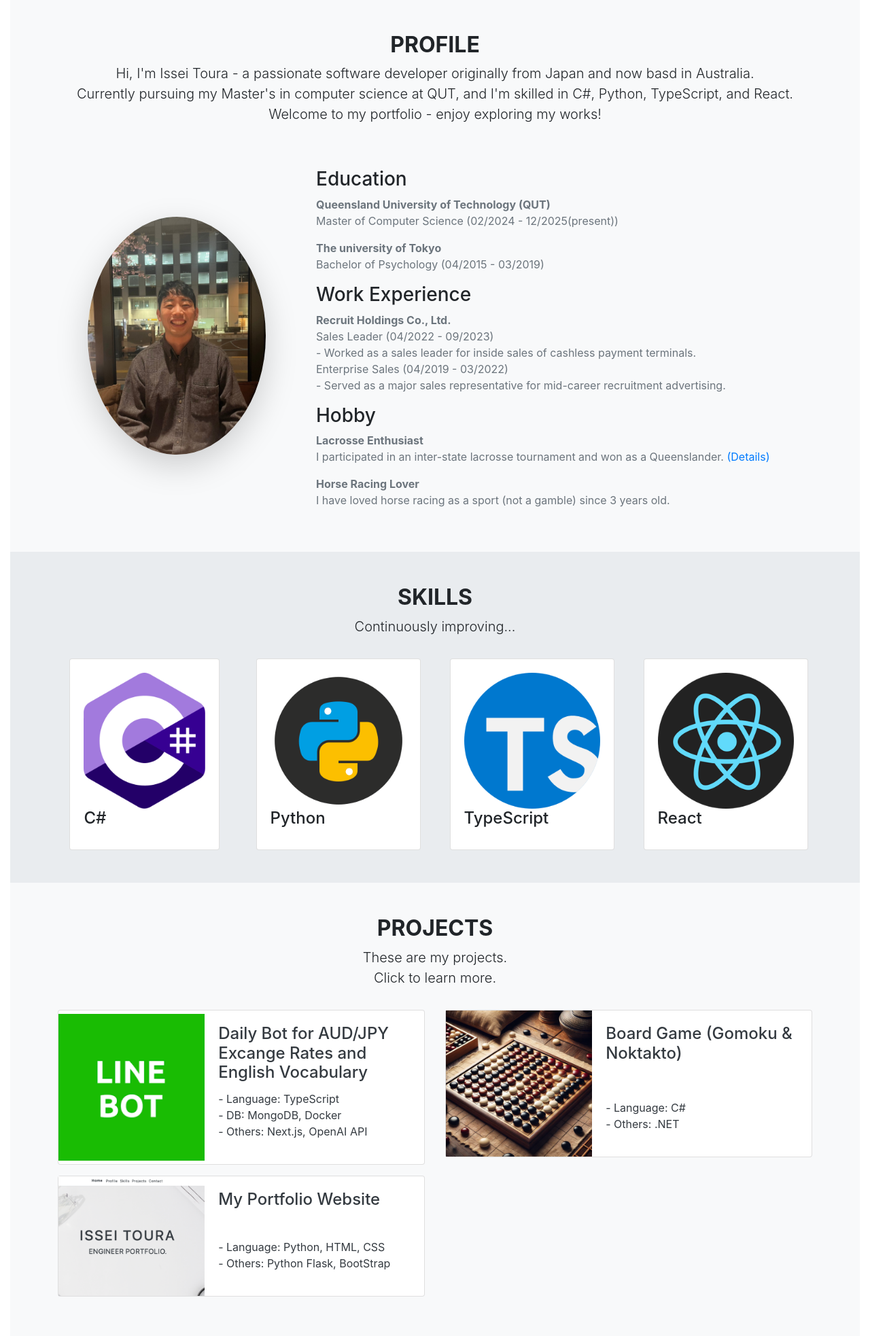
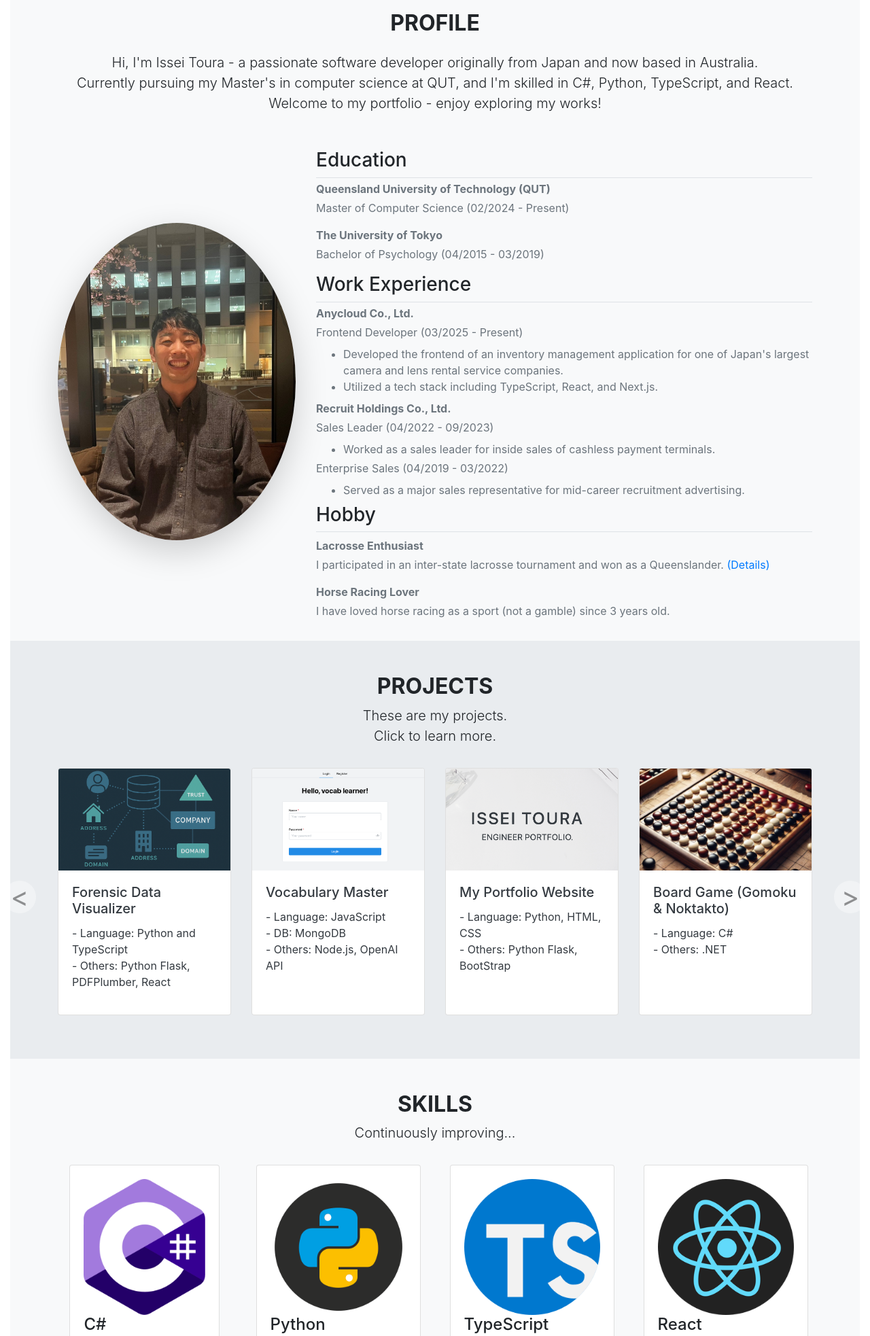
Before and after one commit to IsseiToura/MyPortfolioWebsite, a Flask app: page / in a window 1280 px wide. Shown: the part 710-2676 px from the top of the page at 68% size. Run offline with Flask 3, Linux system fonts and the light colour scheme; some libraries are stand-ins or nearby versions.

Commit message:
Correct some points 2025/06/19

```diff
--- a/isseipage/static/css/style.css
+++ b/isseipage/static/css/style.css
@@ -7,7 +7,7 @@
   text-decoration: underline;
 }
 
-.jumbotron{
+.jumbotron {
   height: 80vh;
   background-size: cover;
   background-position: center;
@@ -16,7 +16,6 @@
   justify-content: center;
   margin: 0;
 }
-
 
 @keyframes typing {
   from {
@@ -97,3 +96,49 @@
   filter: brightness(0.8);
   transform: scale(1.1);
 }
+
+/* カルーセル矢印をカードの外側にずらす */
+.custom-carousel-arrow {
+  position: absolute;
+  top: 50%;
+  transform: translateY(-50%);
+  font-size: 2.5rem;
+  color: #333;
+  background: rgba(255, 255, 255, 0.7);
+  border-radius: 50%;
+  width: 48px;
+  height: 48px;
+  display: flex;
+  align-items: center;
+  justify-content: center;
+  cursor: pointer;
+  z-index: 2;
+  user-select: none;
+  transition: background 0.2s;
+}
+.custom-carousel-arrow:hover {
+  background: #e9ecef;
+}
+#projectsCarousel .carousel-control-prev {
+  left: -80px;
+}
+#projectsCarousel .carousel-control-next {
+  right: -80px;
+}
+@media (max-width: 991.98px) {
+  #projectsCarousel .carousel-control-prev {
+    left: 0;
+    width: 32px;
+    font-size: 2rem;
+  }
+  #projectsCarousel .carousel-control-next {
+    right: 0;
+    width: 32px;
+    font-size: 2rem;
+  }
+  .custom-carousel-arrow {
+    width: 32px;
+    height: 32px;
+    font-size: 2rem;
+  }
+}
--- a/isseipage/templates/index.html
+++ b/isseipage/templates/index.html
@@ -1,8 +1,11 @@
-{% extends 'base.html' %}
-
-{% block head %}
-<div class="jumbotron jumbotron-fluid card card-image" style="background-image: url({{url_for('static', filename='images/background.jpg')}});">
-    <div class="text-dark text-center d-flex align-items-center justify-content-center text-container">
+{% extends 'base.html' %} {% block head %}
+<div
+  class="jumbotron jumbotron-fluid card card-image"
+  style="background-image: url({{url_for('static', filename='images/background.jpg')}});"
+>
+  <div
+    class="text-dark text-center d-flex align-items-center justify-content-center text-container"
+  >
     <div>
       <h1 class="typing-container fs-1 fs-md-2 fs-lg-4">
         <span class="typing-effect typing-issei">ISSEI TOURA</span>
@@ -13,61 +16,215 @@
     </div>
   </div>
 </div>
-{% endblock %}
-
-{% block main %}
-<section class="container-fluid py-5" style="background-color: #f8f9fa;">
+{% endblock %} {% block main %}
+<section class="container-fluid py-3" style="background-color: #f8f9fa">
   <div class="container">
-        <div class="row text-center mb-5">
+    <div class="row text-center mb-1">
       <div class="col">
-                <h2 class="font-weight-bold" id="profile_anchor">PROFILE</h2>
-                <p class="lead">Hi, I'm Issei Toura - a passionate software developer originally from Japan and now basd in Australia.
-                    <br>Currently pursuing my Master's in computer science at QUT, and I'm skilled in C#, Python, TypeScript, and React.
-                    <br>Welcome to my portfolio - enjoy exploring my works!
+        <h2 class="font-weight-bold mb-4" id="profile_anchor">PROFILE</h2>
+        <p class="lead mb-5">
+          Hi, I'm Issei Toura - a passionate software developer originally from
+          Japan and now based in Australia. <br />Currently pursuing my Master's
+          in computer science at QUT, and I'm skilled in C#, Python, TypeScript,
+          and React. <br />Welcome to my portfolio - enjoy exploring my works!
         </p>
       </div>
     </div>
 
     <div class="row">
-            <div class="col-12 col-lg-4 d-flex justify-content-center align-items-center mb-4">
-                <img src="{{url_for('static', filename='images/profile.jpg')}}" class="img-fluid rounded-circle shadow-lg w-75" alt="Profile Picture">
+      <div
+        class="col-12 col-lg-4 d-flex justify-content-center align-items-center mb-4"
+      >
+        <img
+          src="{{url_for('static', filename='images/profile.jpg')}}"
+          class="img-fluid rounded-circle shadow-lg w-100"
+          alt="Profile Picture"
+        />
       </div>
       <div class="col-12 col-lg-8">
-                <h3>Education</h3>
-                <p class="text-muted">
-                    <strong>Queensland University of Technology (QUT)</strong><br>
-                    Master of Computer Science (02/2024 - 12/2025(present))
+        <!-- Education Section -->
+        <div class="mb-2">
+          <h3 class="border-bottom pb-2 mb-1">
+            <i class="fas fa-graduation-cap me-2"></i>Education
+          </h3>
+          <div class="ps-3">
+            <div class="mb-3">
+              <p class="text-muted mb-1">
+                <strong>Queensland University of Technology (QUT)</strong>
               </p>
-                <p class="text-muted">
-                    <strong>The university of Tokyo</strong><br>
+              <p class="text-muted mb-0">
+                Master of Computer Science (02/2024 - Present)
+              </p>
+            </div>
+            <div class="mb-3">
+              <p class="text-muted mb-1">
+                <strong>The University of Tokyo</strong>
+              </p>
+              <p class="text-muted mb-0">
                 Bachelor of Psychology (04/2015 - 03/2019)
               </p>
+            </div>
+          </div>
+        </div>
 
-                <h3>Work Experience</h3>
-                <p class="text-muted">
-                    <strong>Recruit Holdings Co., Ltd.</strong><br>
-                    Sales Leader (04/2022 - 09/2023)<br>
-                    - Worked as a sales leader for inside sales of cashless payment terminals.<br>
-                    Enterprise Sales (04/2019 - 03/2022)<br>
-                    - Served as a major sales representative for mid-career recruitment advertising.<br>
+        <!-- Work Experience Section -->
+        <div class="mb-2">
+          <h3 class="border-bottom pb-2 mb-1">
+            <i class="fas fa-briefcase me-2"></i>Work Experience
+          </h3>
+          <div class="ps-3">
+            <div class="mb-2">
+              <p class="text-muted mb-1">
+                <strong>Anycloud Co., Ltd.</strong>
               </p>
+              <p class="text-muted mb-2">
+                Frontend Developer (03/2025 - Present)
+              </p>
+              <ul class="text-muted mb-0">
+                <li>
+                  Developed the frontend of an inventory management application
+                  for one of Japan's largest camera and lens rental service
+                  companies.
+                </li>
+                <li>
+                  Utilized a tech stack including TypeScript, React, and
+                  Next.js.
+                </li>
+              </ul>
+            </div>
+            <div class="mb-1">
+              <p class="text-muted mb-1">
+                <strong>Recruit Holdings Co., Ltd.</strong>
+              </p>
+              <p class="text-muted mb-2">Sales Leader (04/2022 - 09/2023)</p>
+              <ul class="text-muted mb-1">
+                <li>
+                  Worked as a sales leader for inside sales of cashless payment
+                  terminals.
+                </li>
+              </ul>
+              <p class="text-muted mb-2">
+                Enterprise Sales (04/2019 - 03/2022)
+              </p>
+              <ul class="text-muted mb-0">
+                <li>
+                  Served as a major sales representative for mid-career
+                  recruitment advertising.
+                </li>
+              </ul>
+            </div>
+          </div>
+        </div>
 
-                <h3>Hobby</h3>
-                <p class="text-muted">
-                    <strong>Lacrosse Enthusiast</strong><br>
-                    I participated in an inter-state lacrosse tournament and won as a Queenslander.
-                    <a href="https://www.instagram.com/p/DBpzB6LTq16/?utm_source=ig_web_copy_link&igsh=MzRlODBiNWFlZA==" target="_blank">(Details)</a>
+        <!-- Hobby Section -->
+        <div>
+          <h3 class="border-bottom pb-2 mb-2">
+            <i class="fas fa-heart me-2"></i>Hobby
+          </h3>
+          <div class="ps-3">
+            <div class="mb-3">
+              <p class="text-muted mb-1">
+                <strong>Lacrosse Enthusiast</strong>
               </p>
-                <p class="text-muted">
-                    <strong>Horse Racing Lover</strong><br>
-                    I have loved horse racing as a sport (not a gamble) since 3 years old.
+              <p class="text-muted mb-0">
+                I participated in an inter-state lacrosse tournament and won as
+                a Queenslander.
+                <a
+                  href="https://www.instagram.com/p/DBpzB6LTq16/?utm_source=ig_web_copy_link&igsh=MzRlODBiNWFlZA=="
+                  target="_blank"
+                  class="text-decoration-none"
+                  >(Details)</a
+                >
               </p>
+            </div>
+            <div class="mb-3">
+              <p class="text-muted mb-1">
+                <strong>Horse Racing Lover</strong>
+              </p>
+              <p class="text-muted mb-0">
+                I have loved horse racing as a sport (not a gamble) since 3
+                years old.
+              </p>
+            </div>
+          </div>
+        </div>
       </div>
     </div>
   </div>
 </section>
 
-<section class="container-fluid py-5" style="background-color: #e9ecef;">
+<section class="container-fluid py-5" style="background-color: #e9ecef">
+  <div class="container">
+    <div class="row text-center mb-3">
+      <div class="col">
+        <h2 class="font-weight-bold" id="projects_anchor">PROJECTS</h2>
+        <p class="lead">These are my projects.<br />Click to learn more.</p>
+      </div>
+    </div>
+
+    <!-- Carousel Container -->
+    <div id="projectsCarousel" class="carousel slide" data-bs-ride="false">
+      <div class="carousel-inner">
+        {% set projects_per_page = 4 %} {% set total_pages = (projects|length /
+        projects_per_page)|round(0, 'ceil')|int %} {% for page in
+        range(total_pages) %}
+        <div class="carousel-item {% if page == 0 %}active{% endif %}">
+          <div class="row">
+            {% for project in projects[page * projects_per_page:(page + 1) *
+            projects_per_page] %}
+            <div class="col-12 col-sm-6 col-lg-3 mb-3">
+              <a
+                href="{{ url_for('main.show_project_details', project_id=project.id) }}"
+                class="text-decoration-none text-dark"
+              >
+                <div class="card card-projects h-100" style="min-height: 200px">
+                  <img
+                    class="card-img-top"
+                    src="{{url_for('static', filename='images/' + project.image)}}"
+                    alt="Card Image"
+                    style="height: 150px; object-fit: cover"
+                  />
+                  <div class="card-body d-flex flex-column">
+                    <h5 class="card-title">{{ project.title }}</h5>
+                    <p class="card-description flex-grow-1">
+                      {{ project.environment.replace('\n', '<br />')|safe }}
+                    </p>
+                  </div>
+                </div>
+              </a>
+            </div>
+            {% endfor %}
+          </div>
+        </div>
+        {% endfor %}
+      </div>
+
+      <!-- Carousel Controls -->
+      {% if total_pages > 1 %}
+      <span
+        class="custom-carousel-arrow carousel-control-prev"
+        data-bs-target="#projectsCarousel"
+        data-bs-slide="prev"
+        role="button"
+        aria-label="Previous"
+      >
+        &lt;
+      </span>
+      <span
+        class="custom-carousel-arrow carousel-control-next"
+        data-bs-target="#projectsCarousel"
+        data-bs-slide="next"
+        role="button"
+        aria-label="Next"
+      >
+        &gt;
+      </span>
+      {% endif %}
+    </div>
+  </div>
+</section>
+
+<section class="container-fluid py-5" style="background-color: #f8f9fa">
   <div class="container">
     <div class="row text-center mb-3">
       <div class="col">
@@ -77,48 +234,26 @@
     </div>
     <div class="row">
       {% for skill in skills %}
-                <div class="d-flex justify-content-center align-items-center w-100 h-100 col-12 col-sm-6 col-md-6 col-lg-3">
+      <div
+        class="d-flex justify-content-center align-items-center w-100 h-100 col-12 col-sm-6 col-md-6 col-lg-3"
+      >
         <div class="card">
           <div class="card-body">
-                            <img class="card-image-top w-60" src="{{url_for('static', filename='images/' + skill.image)}}" alt="Card Image">
+            <img
+              class="card-image-top w-60"
+              src="{{url_for('static', filename='images/' + skill.image)}}"
+              alt="Card Image"
+            />
             <h4 class="card-title">{{skill.name}}</h4>
           </div>
         </div>
       </div>
       {% endfor %}
     </div>
-
   </div>
 </section>
 
-<section class="container-fluid py-5" style="background-color: #f8f9fa;">
-    <div class="container">
-        <div class="row text-center mb-3">
-            <div class="col">
-                <h2 class="font-weight-bold" id="projects_anchor">PROJECTS</h2>
-                <p class="lead">These are my projects.<br>Click to learn more.</p>
-            </div>
-        </div>
-        <div class="row">
-            {% for project in projects %}
-                <div class="col-12 col-sm-12 col-md-12 col-lg-6 col-xl-6">
-                    <a href="{{ url_for('main.show_project_details', project_id=project.id) }}" class="text-decoration-none text-dark">
-                        <div class="card card-projects d-flex flex-row mb-3">
-                            <img class="card-image-left" src="{{url_for('static', filename='images/' + project.image)}}" alt="Card Image" style="width: 40%; object-fit: contain;">
-                            <div class="card-body d-flex flex-column justify-content-between" style="width: 60%;">
-                                <h4 class="card-title">{{ project.title }}</h4>
-                                <p class="card-description">{{ project.environment.replace('\n', '<br>')|safe }}</p>
-                            </div>
-                        </div>
-                    </a>
-                </div>
-            {% endfor %}
-        </div>
-
-    </div>
-</section>
-
-<section class="container-fluid py-5" style="background-color: #e9ecef;">
+<section class="container-fluid py-5" style="background-color: #e9ecef">
   <div class="container">
     <div class="row text-center mb-3">
       <div class="col">
@@ -130,22 +265,49 @@
       <div class="d-flex justify-content-center align-items-center w-100 h-100">
         <div class="mx-3">
           <div class="d-flex justify-content-center align-items-center">
-                        <a href="https://www.linkedin.com/in/issei-toura-1502851a1/" target="_blank" rel="noopener noreferrer">
-                            <img class="card-image-top hover-effect" src="{{url_for('static', filename='images/linkedin.png')}}" alt="LinkedIn" style="width: 100px; height: auto;">
+            <a
+              href="https://www.linkedin.com/in/issei-toura-1502851a1/"
+              target="_blank"
+              rel="noopener noreferrer"
+            >
+              <img
+                class="card-image-top hover-effect"
+                src="{{url_for('static', filename='images/linkedin.png')}}"
+                alt="LinkedIn"
+                style="width: 100px; height: auto"
+              />
             </a>
           </div>
         </div>
         <div class="mx-3">
           <div class="d-flex justify-content-center align-items-center">
-                        <a href="https://github.com/IsseiToura" target="_blank" rel="noopener noreferrer">
-                            <img class="card-image-top hover-effect" src="{{url_for('static', filename='images/github.png')}}" alt="GitHub" style="width: 100px; height: auto;">
+            <a
+              href="https://github.com/IsseiToura"
+              target="_blank"
+              rel="noopener noreferrer"
+            >
+              <img
+                class="card-image-top hover-effect"
+                src="{{url_for('static', filename='images/github.png')}}"
+                alt="GitHub"
+                style="width: 100px; height: auto"
+              />
             </a>
           </div>
         </div>
         <div class="mx-3">
           <div class="d-flex justify-content-center align-items-center">
-                        <a href="https://www.instagram.com/issei.t0429/" target="_blank" rel="noopener noreferrer">
-                            <img class="card-image-top hover-effect" src="{{url_for('static', filename='images/instagram.png')}}" alt="Instagram" style="width: 100px; height: auto;">
+            <a
+              href="https://www.instagram.com/issei.t0429/"
+              target="_blank"
+              rel="noopener noreferrer"
+            >
+              <img
+                class="card-image-top hover-effect"
+                src="{{url_for('static', filename='images/instagram.png')}}"
+                alt="Instagram"
+                style="width: 100px; height: auto"
+              />
             </a>
           </div>
         </div>
```
Also changed, not shown: isseipage/data/projects.py (+22 -3 lines), README.md, isseipage/static/images/Forensic.png (added), isseipage/static/images/VocabMaster.png (added), 1 other file. Lines whose indentation alone changed are shown as unchanged.
